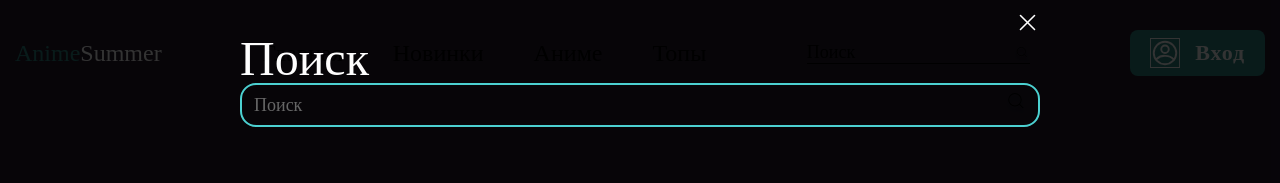
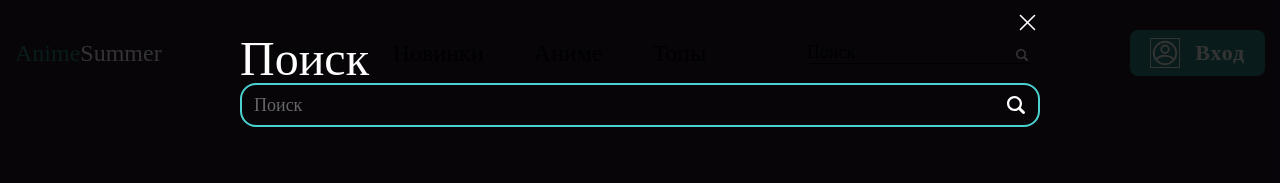
Before and after one commit to cookies-with-tea/fims-site, a React (Vite) app: page / in a window 1280 px wide. Both pictures are taken after a click on the button "Поиск". Shown: the top 183 px of the page. Built offline with nearby package versions, Linux system fonts and the light colour scheme.

Commit message:
ASF-11: сделал автозамену иконок при вводе

```diff
--- a/src/components/anime-search/AnimeSearch.tsx
+++ b/src/components/anime-search/AnimeSearch.tsx
@@ -88,7 +88,9 @@ export const AnimeSearch = () => {
          <Input
            name="search"
            size={"sm"}
-           autocorrectIcons={<Icon name="search" className={cx("anime-search__autocorrect-icon")}/>}
+           autocorrectIcons={
+              <Icon name="search" className={cx("anime-search__autocorrect-icon")}/>
+            }
            value={search}
            ref={inputRef}
            placeholder="Поиск"
--- a/src/components/anime-search/styles.module.scss
+++ b/src/components/anime-search/styles.module.scss
@@ -19,8 +19,6 @@
   }
 
   &__autocorrect-icon{
-    display: flex;
-    align-self: end;
     font-size: $font--size-large-3;
   }
 
--- a/src/ui/input/Input.tsx
+++ b/src/ui/input/Input.tsx
@@ -57,7 +57,7 @@ export const Input = forwardRef<
         onClearValue,
         prepend,
         append,
-        autocorrectIcons,
+        autocorrectIcons= false,
         name,
     }, ref) => {
 
```
Also changed, not shown: src/assets/icons/search.svg.
